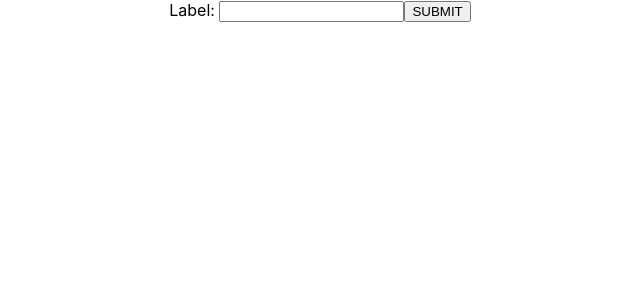
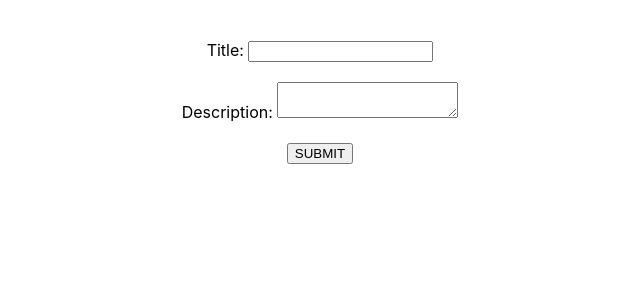
Before and after one commit to valentinhl/frontend-mentorship-testing, a React (Create React App) app: page / in a window 1280 px wide. Shown: the top 300 px of the page, without its empty margins (320-960 px from the left). Built offline with nearby package versions, Linux system fonts and the light colour scheme.

Commit message:
feat: components created

```diff
--- a/src/App.tsx
+++ b/src/App.tsx
@@ -1,11 +1,30 @@
-import React from 'react';
+import React, { useState, useEffect } from 'react';
 import './App.css';
+import { ListItemType } from './components/models';
 import ListItemForm from './components/ListItemForm';
+import ListItem from './components/ListItem';
 
 function App() {
+  const [listItemValues, setListItemValues] = useState<ListItemType[]>([]);
+
+  useEffect(() => {
+    console.info(listItemValues);
+  }, [listItemValues]);
+
   return (
     <div className='App'>
-      <ListItemForm />
+      <div>
+        <ListItemForm
+          onSubmit={(newValue: ListItemType) =>
+            setListItemValues(values => [...values, newValue])
+          }
+        />
+      </div>
+      <div>
+        {listItemValues.map((listItemValue, index) => (
+          <ListItem key={index} item={listItemValue} />
+        ))}
+      </div>
     </div>
   );
 }
--- a/src/components/ListItem.tsx
+++ b/src/components/ListItem.tsx
@@ -1,3 +1,20 @@
-const ListItem = () => <article></article>;
+import { ListItemType } from './models';
+
+interface ListItemProps {
+  item: ListItemType;
+}
+
+const ListItem = ({ item: { title, description } }: ListItemProps) => {
+  return (
+    <article>
+      <header>
+        <h1>{title}</h1>
+      </header>
+      <div>
+        <p>{description}</p>
+      </div>
+    </article>
+  );
+};
 
 export default ListItem;
--- a/src/components/ListItemForm.tsx
+++ b/src/components/ListItemForm.tsx
@@ -1,17 +1,28 @@
-import { FormEvent } from 'react';
+import { FC } from 'react';
+import { ListItemType } from './models';
 
-const ListItemForm = () => {
-  const submitForm = (event: FormEvent) => {
+interface ListItemFormProps {
+  onSubmit: (newValue: ListItemType) => void;
+}
+
+const ListItemForm: FC<ListItemFormProps> = ({ onSubmit }) => {
+  const submitForm = (event: any) => {
     event.preventDefault();
 
-    console.info(event);
+    const { title, description } = event.target.elements;
+
+    onSubmit({ title: title.value, description: description.value });
   };
 
   return (
     <form onSubmit={event => submitForm(event)}>
-      <label htmlFor='title'>Label: </label>
+      <br /> <br />
+      <label htmlFor='title'>Title: </label>
       <input id='title' />
-
+      <br /> <br />
+      <label htmlFor='description'>Description: </label>
+      <textarea id='description' />
+      <br /> <br />
       <button>SUBMIT</button>
     </form>
   );
--- /dev/null
+++ b/src/components/models.ts
@@ -0,0 +1,4 @@
+export interface ListItemType {
+  title: string;
+  description?: string;
+}
```
